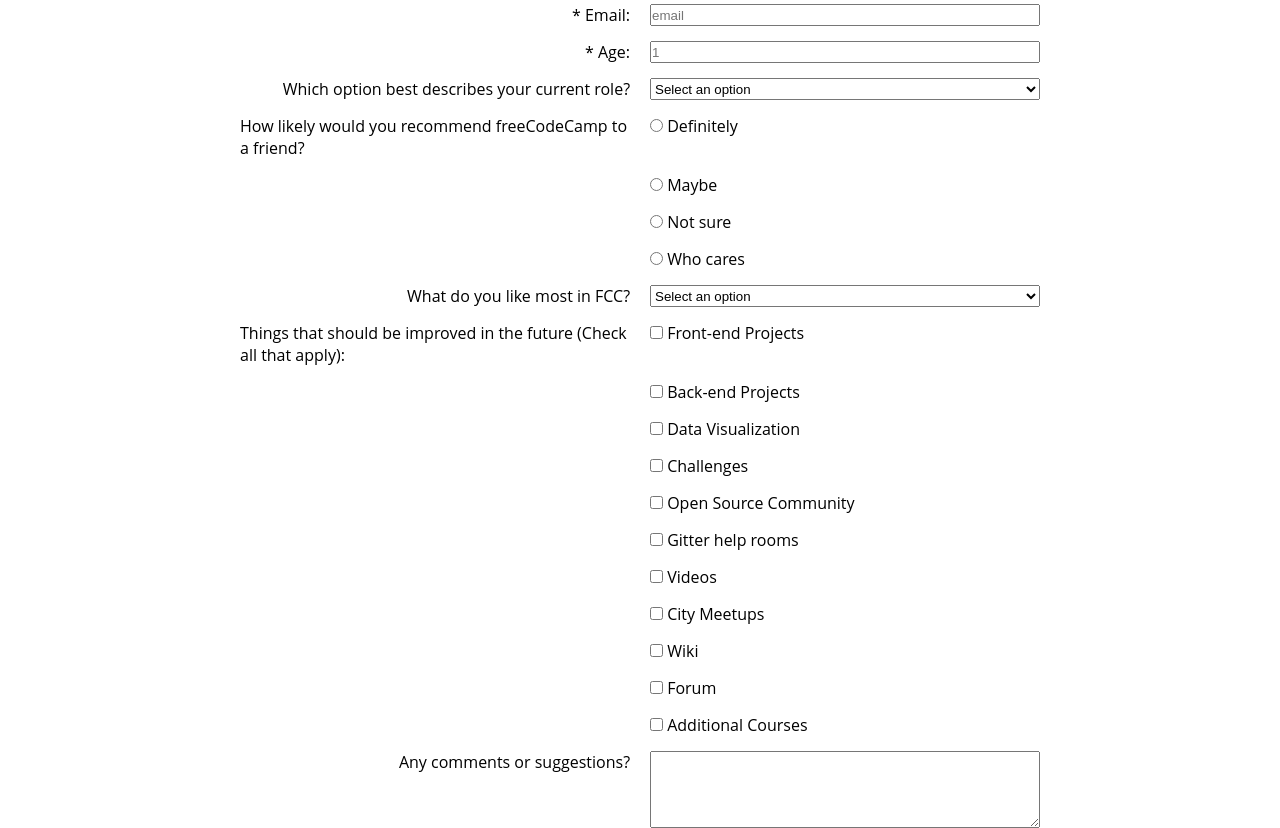
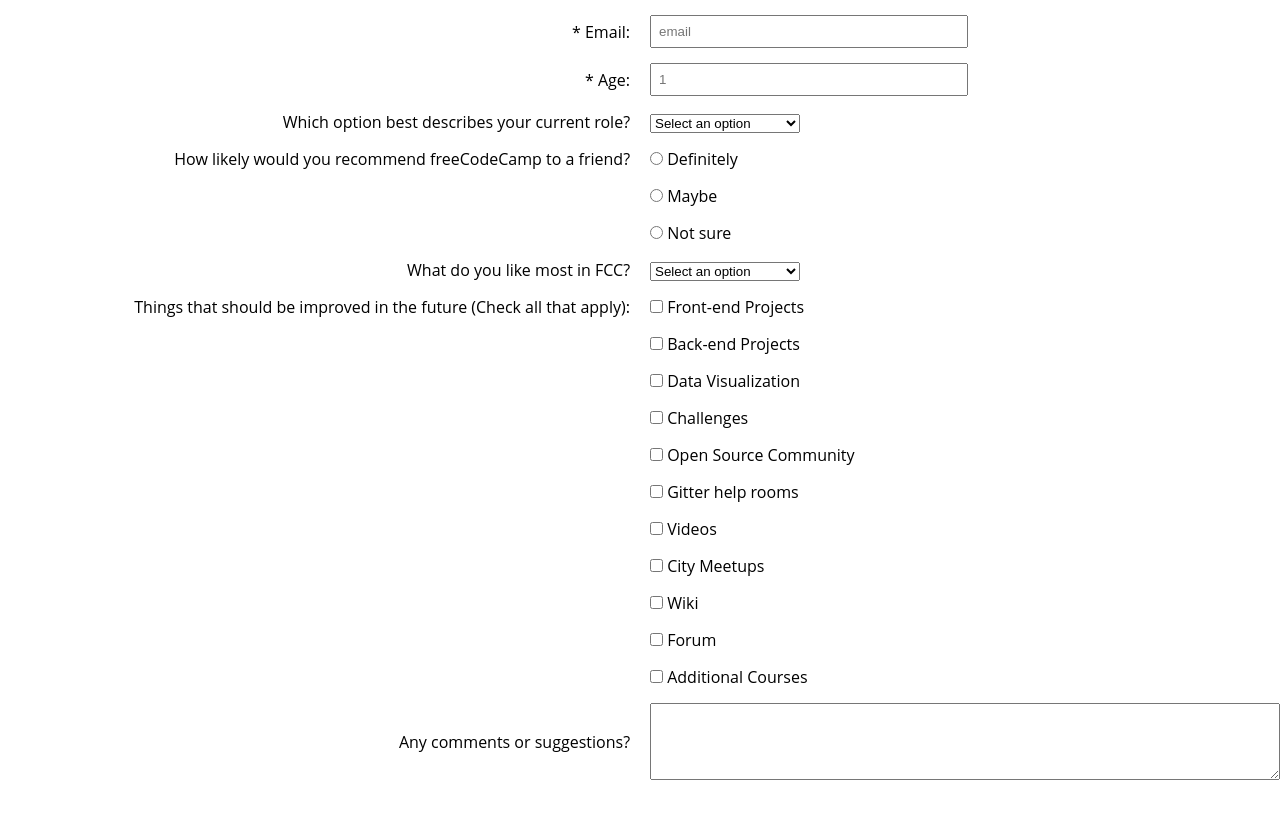
Before and after one commit to vmvaughn/fcc-survey-form, a plain HTML site: page index.html in a window 1280 px wide. Shown: the part 98-926 px from the top of the page. After the commit the page ends 878 px from the top, so only its background shows below. Drawn offline with Linux system fonts and the light colour scheme.

Commit message:
Style layout for columns

```diff
--- a/index.html
+++ b/index.html
@@ -32,9 +32,9 @@
 				<div class="grid-input">
   					<input id="definitely" type="radio" name="like-fcc" value="definitely">
   					<label id="definitely-label" for="definitely">Definitely</label>
-  				</div>
+  			</div>
 
-  				<div class="grid-input">
+  			<div class="grid-input">
   					<input id="maybe" type="radio" name="like-fcc" value="maybe">
   					<label id="maybe-label" for="maybe">Maybe</label>
 				</div>
@@ -42,11 +42,6 @@
 				<div class="grid-input">
   					<input id="not-sure" type="radio" name="like-fcc" value="not-sure">
   					<label id="not-sure-label" for="not-sure">Not sure</label>
-				</div>
-
-				<div class="grid-input">
-  					<input id="who-cares" type="radio" name="like-fcc" value="who-cares">
-  					<label id="who-cares-label" for="who-cares">Who cares</label>
 				</div>
 
 			<p class="grid-label">What do you like most in FCC?</p>
--- a/style.css
+++ b/style.css
@@ -11,23 +11,36 @@ body {
 	text-align: center;
 }
 
+#name, #email, #number {
+	padding: 7px;
+	width: 300px;
+}
+
+#dropdown, #dropdown2 {
+	width: 150px;
+}
+
 #survey-form {
 	display: grid;
 	grid-template-columns: 1fr 1fr;
 	grid-row-gap: 15px;
 	grid-column-gap: 20px;
-	max-width: 800px;
 	margin: auto;
-	/*grid-template-rows: repeat(25, 30px); */
 }
 
 .grid-label {
 	grid-column-start: 1;
 	justify-self: end;
+	align-self: center;
 }
 
 .grid-input {
 	grid-column-start: 2;
+	align-self: end;
 }
 
-.flex { display: flex; flex-direction: row; justify-content: space-between;}
+#survey-form p {
+	text-align-last: right;
+}
+
+.flex { display: flex; flex-direction: row;}
```
